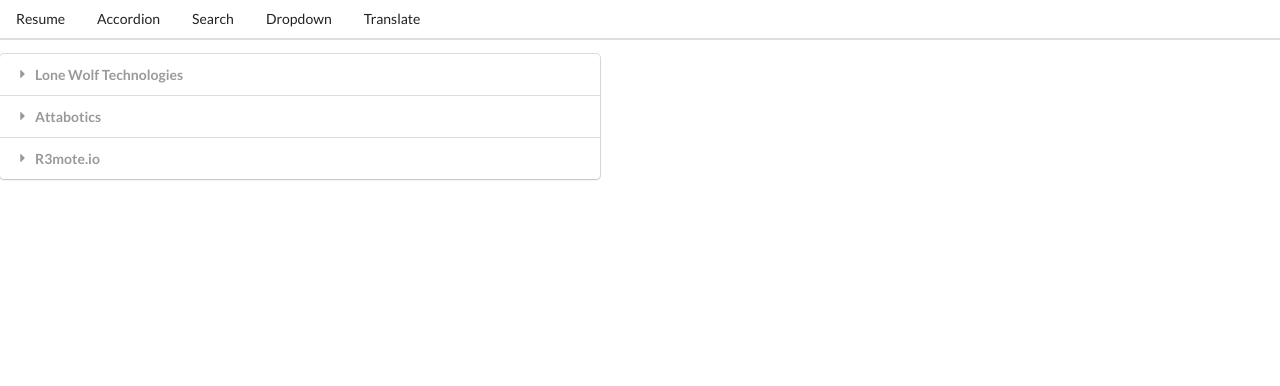
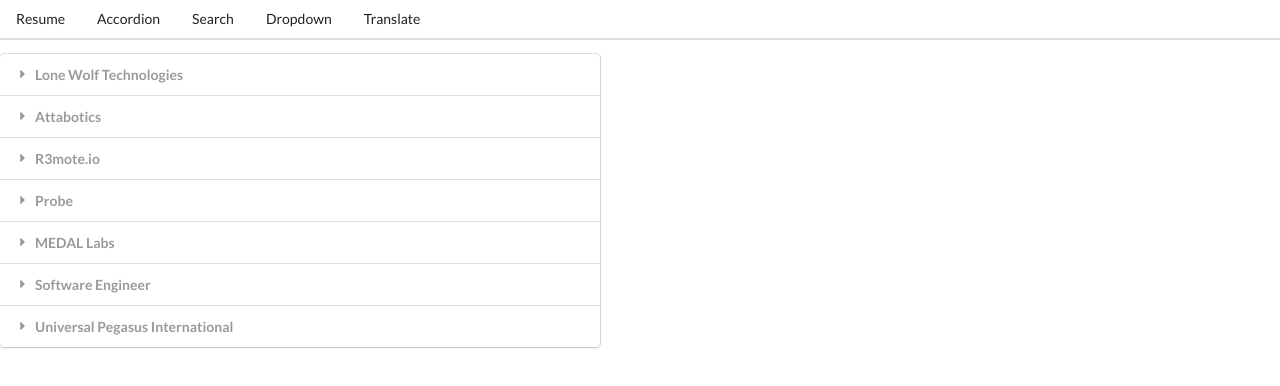
Before and after one commit to johnmiko/portfolio_frontend, a React (Create React App) app: page / in a window 1280 px wide. Shown: the top 386 px of the page. Built offline with nearby package versions, Linux system fonts and the light colour scheme.

Commit message:
add more jobs to resume

```diff
--- a/src/components/Resume.js
+++ b/src/components/Resume.js
@@ -27,6 +27,30 @@
     Wrote unit and integration tests using pytest, Jest, and Selenium
     Added test runs into each of the CI/CD pipelines, only allowing deployment if all tests passed
     `,
+  },
+  {
+    company: "Probe",
+    title: "Mechanical Engineer",
+    content: `Designed oil field tools using 3D modeling and FEA
+    Increased design speed by 25% by restructuring file dependencies and libraries using python and VBA
+    Reduced workload by 25% by automating documentation process using python and VBA
+    Developed a patented novel production-logging sensor
+    `,
+  },
+  {
+    company: "MEDAL Labs",
+    title: "Software Engineer",
+    content: `Built an app to convert accelerometer data of an inclinometer into displacement algorithms and display it in a live GUI using SIMULINK, MATLAB and GUIDE`,
+  },
+  {
+    company: "Software Engineer",
+    title: "ABB",
+    content: `Created a unit-testing framework for an electro-magnetic solver using Python`,
+  },
+  {
+    company: "Universal Pegasus International",
+    title: "Software Engineering Student",
+    content: `Improved accuracy of cost estimates by creating a set of excel spreadsheets linked together with VBA`,
   },
 ];
 
```
